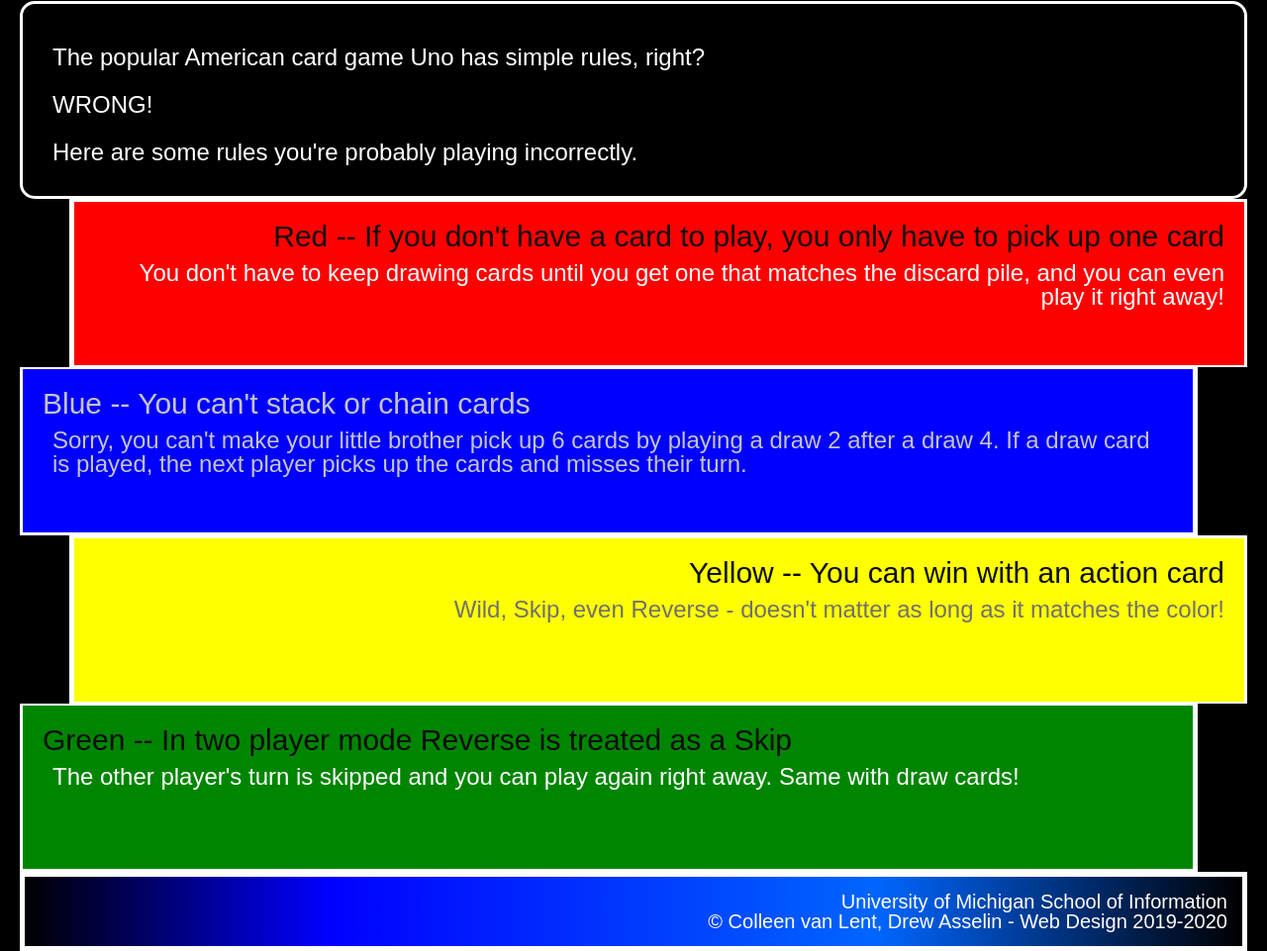
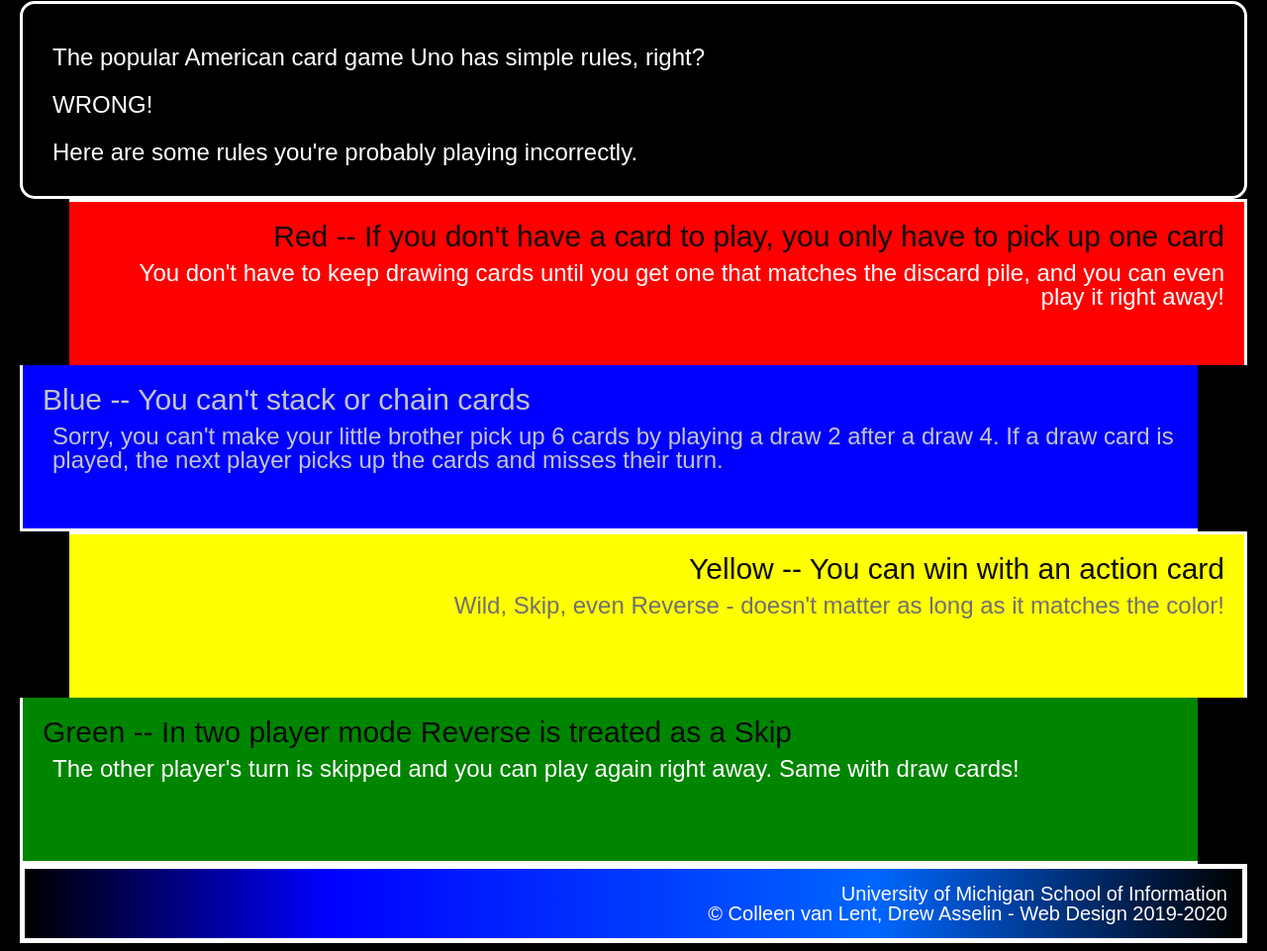
Before and after one commit to schaubjo/css_practice, a plain HTML site: page index.html in a window 1280 px wide. Shown: the part 327-1288 px from the top of the page at 99% size. Drawn offline with Linux system fonts and the light colour scheme.

Commit message:
Remove borders

```diff
--- a/css/style.css
+++ b/css/style.css
@@ -46,16 +46,16 @@
     background-color: #FF0000;
     text-align: right;
     margin-left: 50px;
-    border-bottom: 2px solid;
-    border-left: 5px solid;
+    border-bottom: 2px;
+    border-left: 5px;
 }
 
 .blue {
     background-color: #0000FF;
     text-align: left;
     margin-right: 50px;
-    border-right: 5px solid;
-    border-top: 2px solid;
+    border-right: 5px;
+    border-top: 2px;
 }
 
 .blue h2,
@@ -67,8 +67,8 @@
     background-color: #FFFF00;
     text-align: right;
     margin-left: 50px;
-    border-bottom: 2px solid;
-    border-left: 5px solid;
+    border-bottom: 2px;
+    border-left: 5px;
 }
 
 .yellow p {
@@ -79,8 +79,8 @@
     background-color: #008500;
     text-align: left;
     margin-right: 50px;
-    border-right: 5px solid;
-    border-top: 2px solid;
+    border-right: 5px;
+    border-top: 2px;
 
 }
 
```
